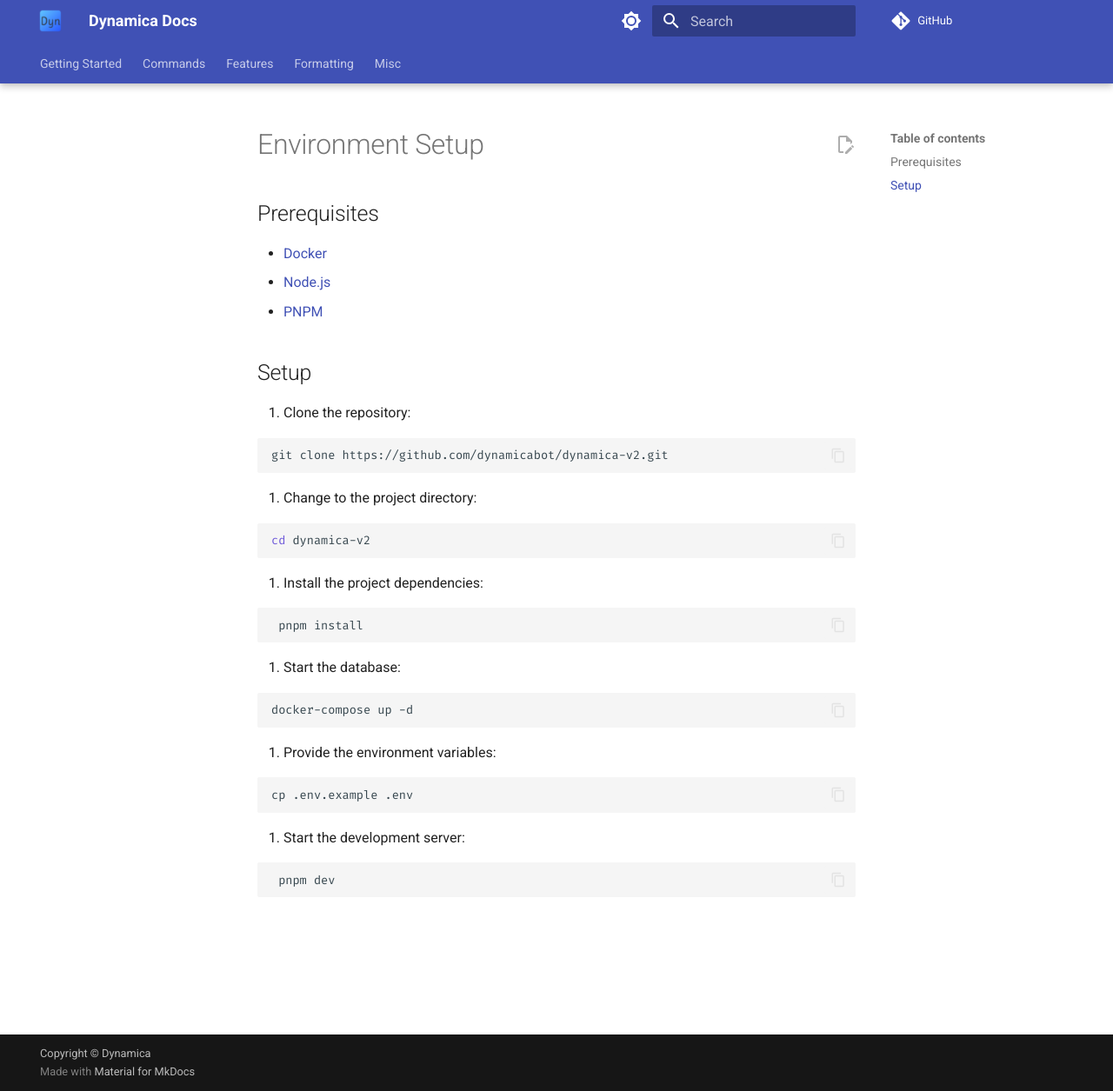
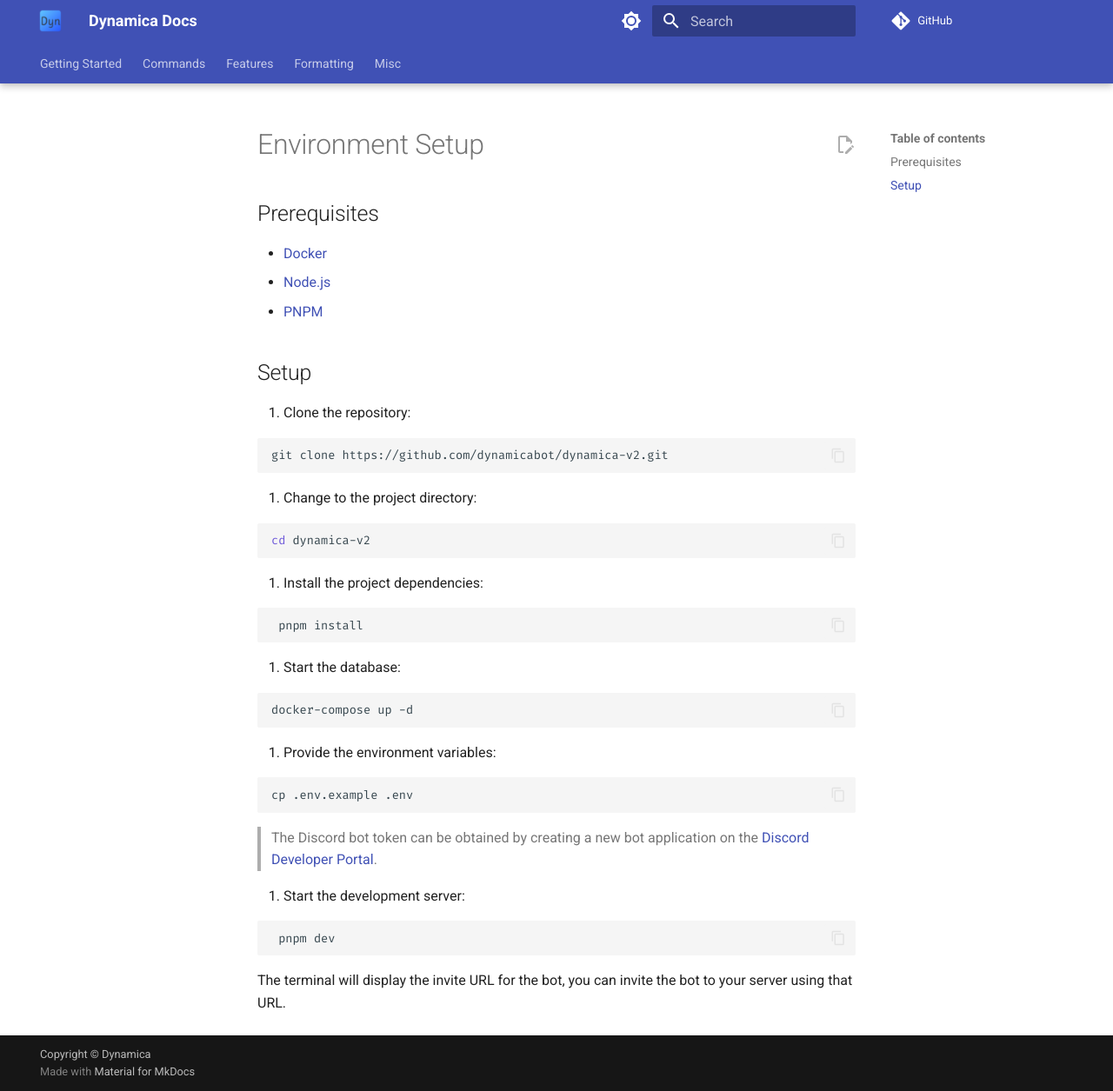
Before and after one commit to DynamicaBot/Dynamica-V2, an MkDocs documentation site: the page built from docs/contributing/environment-setup.md, in a window 1280 px wide and 1255 px high. Shown: the whole window at 87% size. Built offline with MkDocs 1.6.1 and Material for MkDocs 9.7.7, drawn with Linux system fonts in a browser that asks for light colours; comment, search, counter and statistics services are not loaded.

Commit message:
environment setup

````diff
--- a/docs/contributing/environment-setup.md
+++ b/docs/contributing/environment-setup.md
@@ -38,8 +38,12 @@
    cp .env.example .env
    ```
 
+> The Discord bot token can be obtained by creating a new bot application on the [Discord Developer Portal](https://discord.com/developers/applications).
+
 6. Start the development server:
 
    ```sh
     pnpm dev
    ```
+
+The terminal will display the invite URL for the bot, you can invite the bot to your server using that URL.
````
